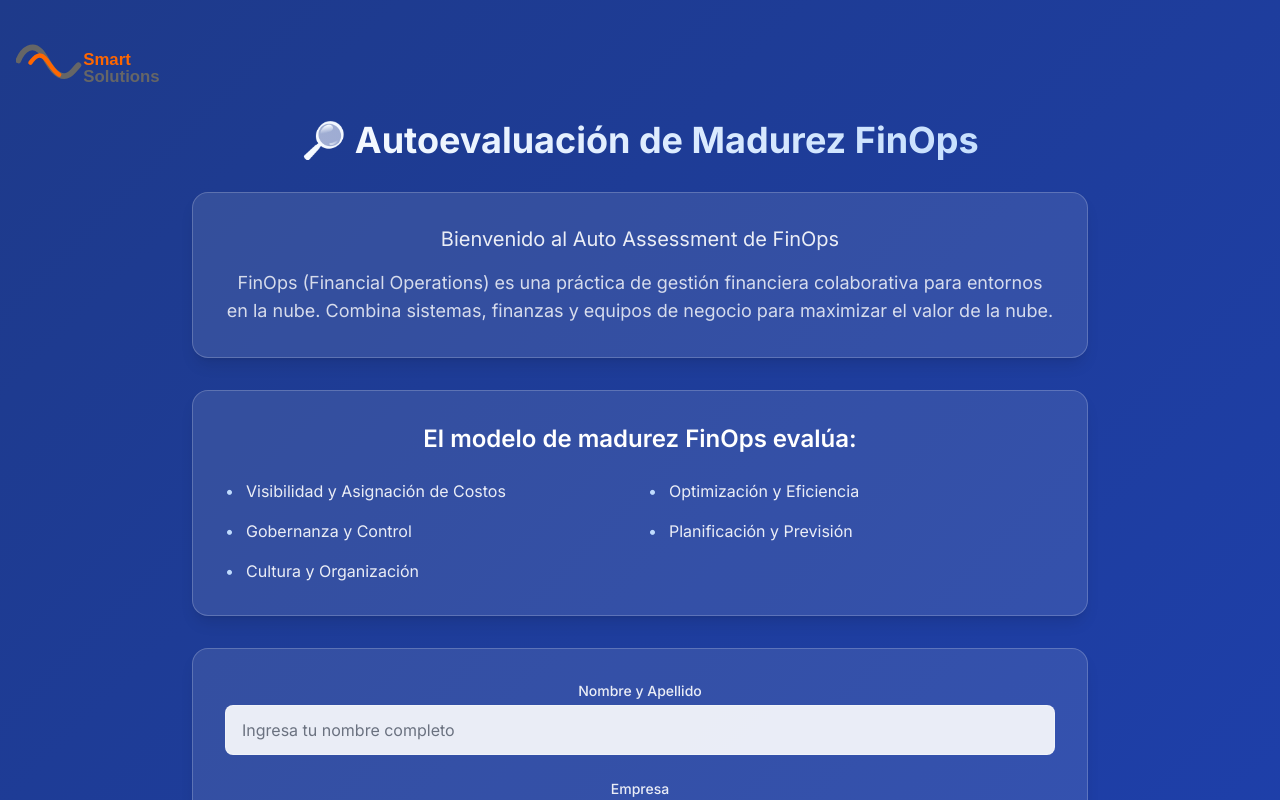
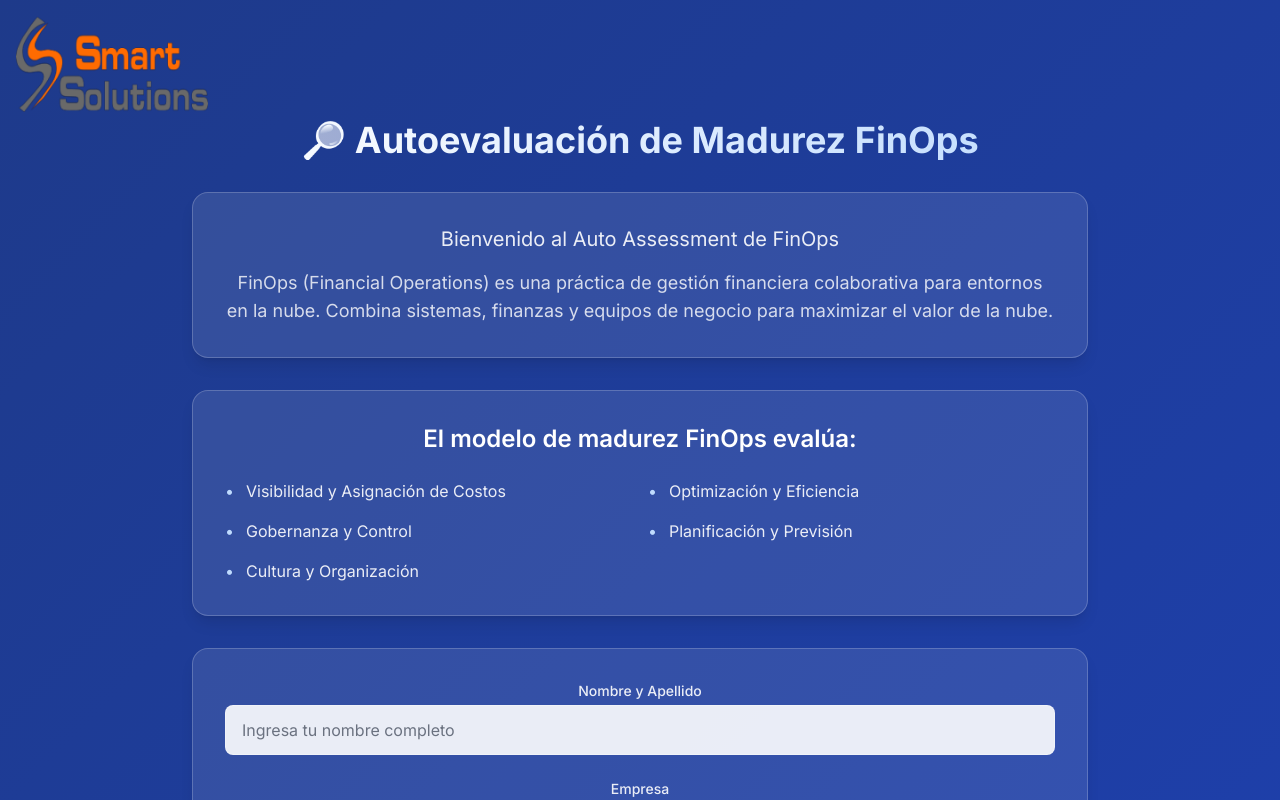
Before and after one commit to guillermodep/finopsevaluation, a Next.js app: page / in a window 1280 px wide. Shown: the top 800 px of the page. Built offline with nearby package versions, Linux system fonts and the light colour scheme.

Commit message:
mejoras en el logo

```diff
--- a/src/app/page.tsx
+++ b/src/app/page.tsx
@@ -83,7 +83,7 @@ export default function Home() {
       <div className="absolute left-4 top-4 z-10">
         <div className="w-48 h-24">
           <img
-            src="/images/smart-solutions-logo.svg"
+            src="/images/smart-solutions.png"
             alt="Smart Solutions Logo"
             className="w-full h-full"
           />
```
Also changed, not shown: public/images/smart-solutions-logo.svg (deleted), public/images/smart-solutions.png (added).
